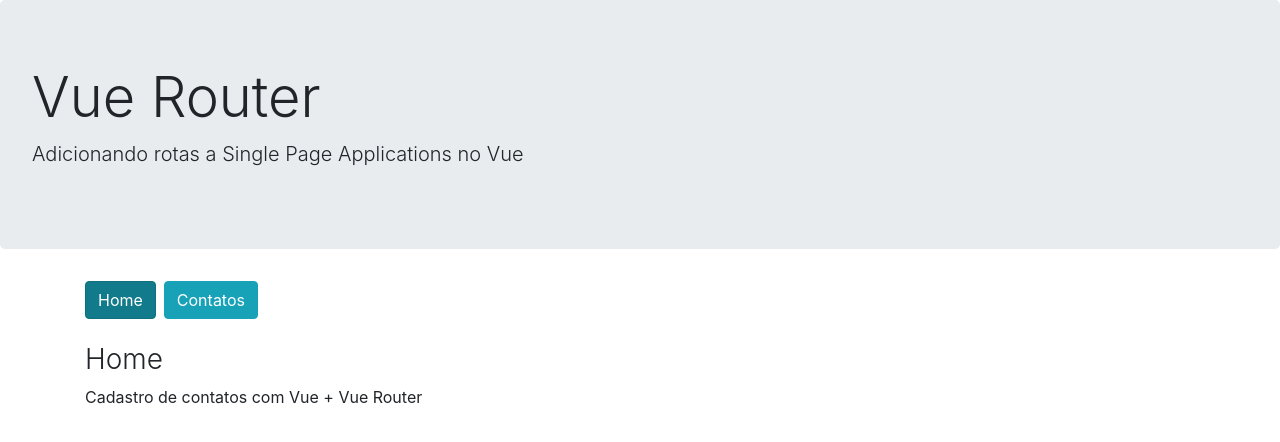
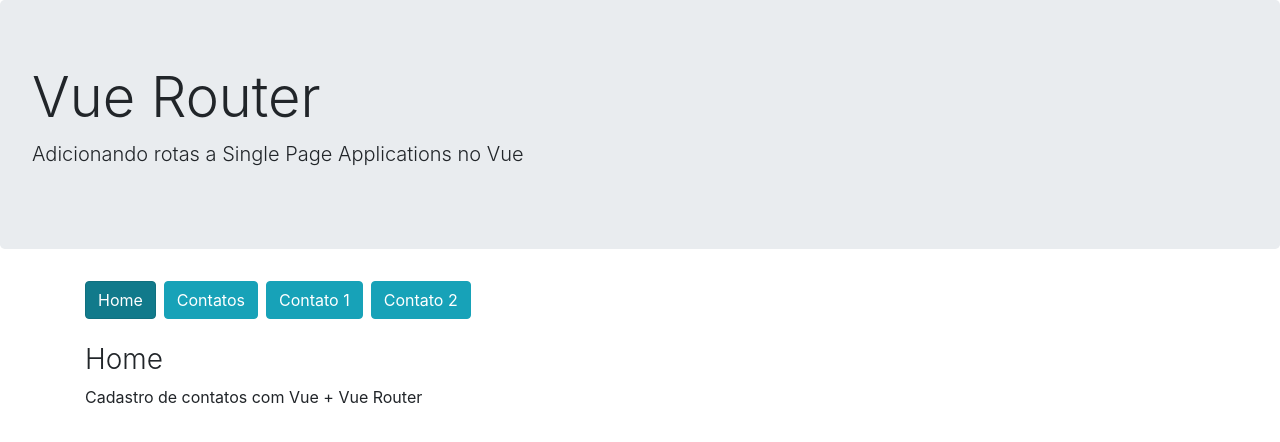
Before and after one commit to italo-brenner/vue-rotas, a Vue app: page / in a window 1280 px wide. Shown: the top 442 px of the page. Built offline with nearby package versions, Linux system fonts and the light colour scheme; the HTML template or start-up script is replaced by a standard one.

Commit message:
Reagindo a alteracoes nos parametros das rotas com beforeRouteUpdate

```diff
--- a/src/App.vue
+++ b/src/App.vue
@@ -21,6 +21,19 @@
 
         Contatos
       </router-link>
+      <router-link
+        :to="{ path: '/contatos/1' }"
+        class="btn btn-info mb-4 mr-2">
+
+        Contato 1
+      </router-link>
+
+      <router-link
+        :to="{ path: '/contatos/2' }"
+        class="btn btn-info mb-4 mr-2">
+
+        Contato 2
+      </router-link>
 
       <router-view></router-view>
 
--- a/src/views/contatos/ContatoDetalhes.vue
+++ b/src/views/contatos/ContatoDetalhes.vue
@@ -1,9 +1,19 @@
 <template>
-  <h3 class="font-weight light">Detalhes sobre o contrato com id: {{ $route.params.id }}</h3>
+  <h3 class="font-weight light">Detalhes sobre o contrato com id: {{ id }}</h3>
 </template>
 
 <script>
 export default {
+  data() {
+    return {
+      id: this.$route.params.id
+    }
+  },
+  watch: {
+    '$route'(to, from) {
+      this.id = to.params.id
+    }
+  },
   created() {
     console.log('Parâmetros da rota: ', this.$route.params)
   }
```
